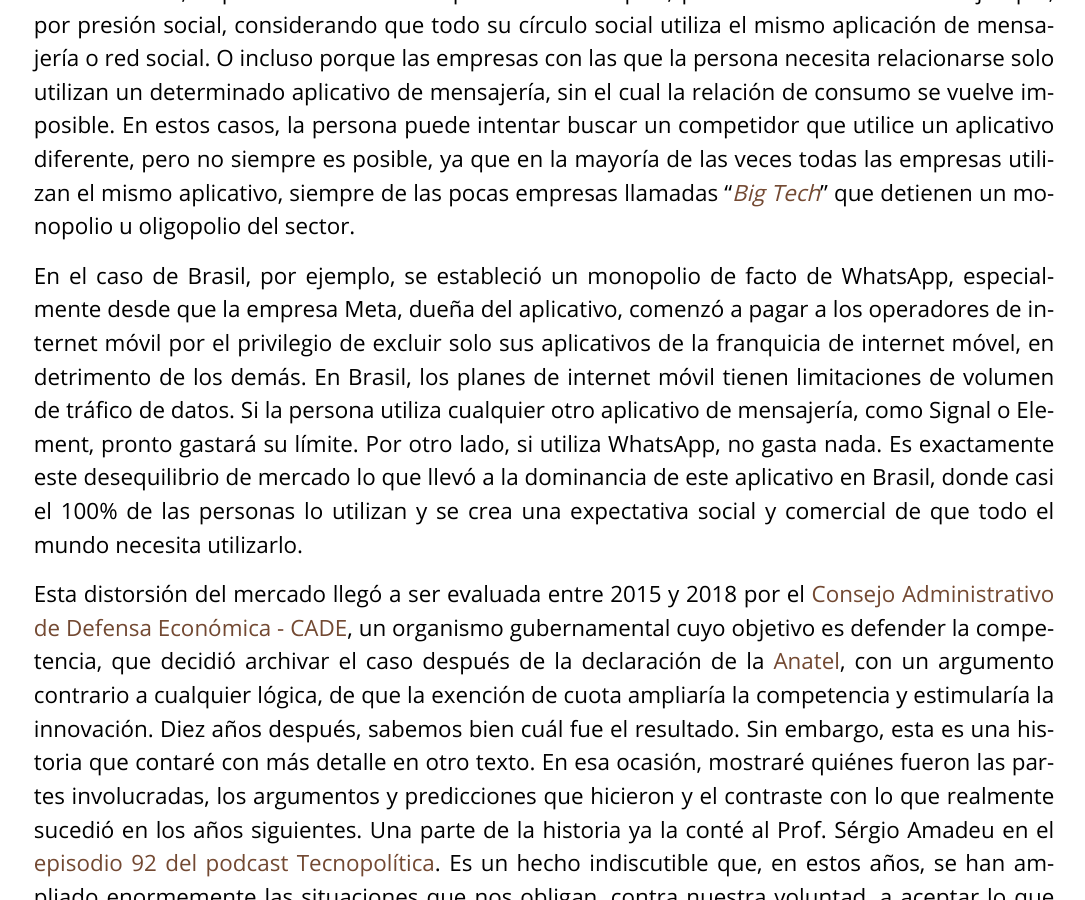
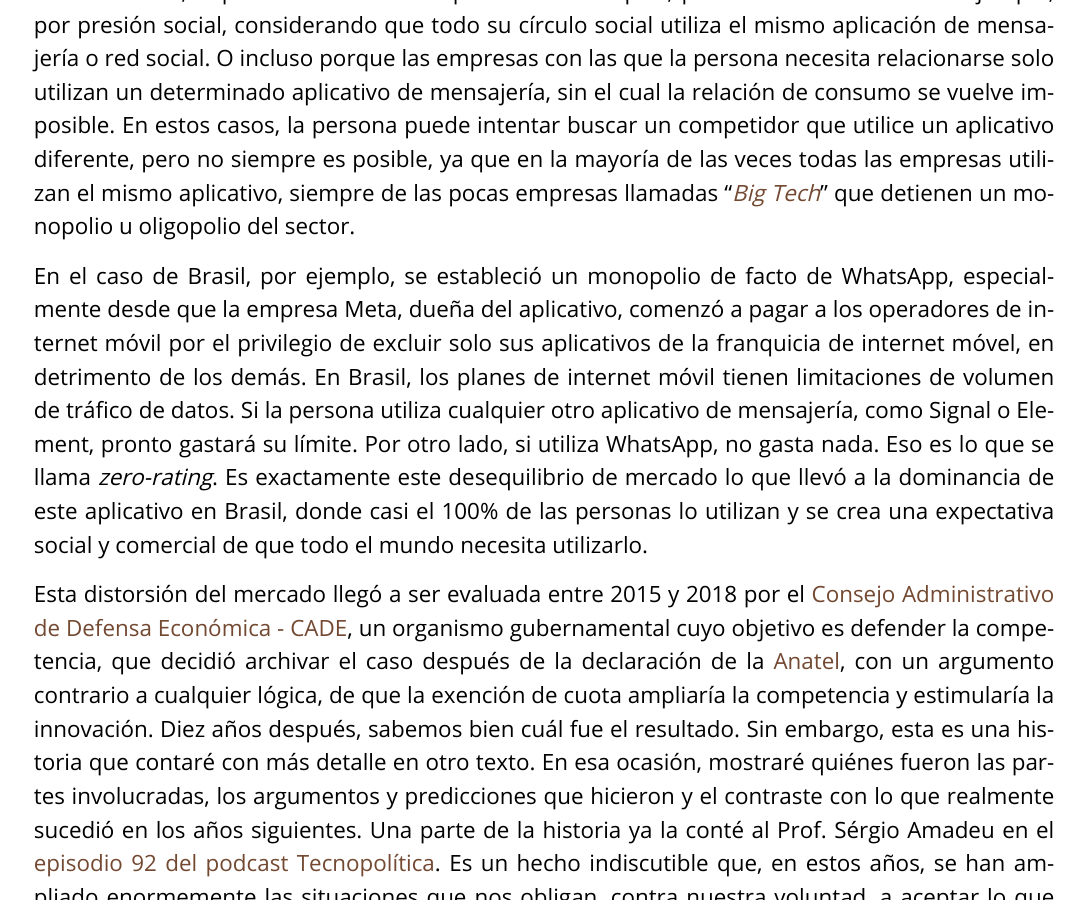
Before and after one commit to augusto-herrmann/augusto-herrmann.github.io, a Jekyll site: the page built from _posts/2025-04-27-aceptar-bajo-coaccion-no-es-consentimiento-como-el-estado-contribuye-a-sometermos-a-las-big-tech.md, in a window 1280 px wide and 900 px high, scrolled down 845 px. Shown: the whole window, without its empty margins (96-1181 px from the left). Built offline with Jekyll 4.4.1, drawn with Linux system fonts in a browser that asks for light colours.

Commit message:
Add mention to the term "zero rating"

```diff
--- a/_posts/2025-04-27-aceptar-bajo-coaccion-no-es-consentimiento-como-el-estado-contribuye-a-sometermos-a-las-big-tech.md
+++ b/_posts/2025-04-27-aceptar-bajo-coaccion-no-es-consentimiento-como-el-estado-contribuye-a-sometermos-a-las-big-tech.md
@@ -7,7 +7,7 @@
 lang: es
 ref: 2025-04-27-agreeing-under-coercion-is-not-consent-how-the-state-does-contribute-to-subjugate-us-to-big-tech
 category: [es, blog]
-tags: [datos personales, big tech, términos de servicio, aplicaciones]
+tags: [datos personales, big tech, zero rating, términos de servicio, aplicaciones]
 cover: /assets/images/2025/04/cytonn-photography-GJao3ZTX9gU-unsplash.jpg
 snippet-image: /assets/images/2025/04/cytonn-photography-GJao3ZTX9gU-unsplash.jpg
 desc: >-
@@ -54,10 +54,11 @@
 demás. En Brasil, los planes de internet móvil tienen limitaciones de volumen
 de tráfico de datos. Si la persona utiliza cualquier otro aplicativo de
 mensajería, como Signal o Element, pronto gastará su límite. Por otro lado,
-si utiliza WhatsApp, no gasta nada. Es exactamente este desequilibrio de mercado
-lo que llevó a la dominancia de este aplicativo en Brasil, donde casi el 100%
-de las personas lo utilizan y se crea una expectativa social y comercial de
-que todo el mundo necesita utilizarlo.
+si utiliza WhatsApp, no gasta nada. Eso es lo que se llama *zero-rating*.
+Es exactamente este desequilibrio de mercado lo que llevó a la dominancia
+de este aplicativo en Brasil, donde casi el 100% de las personas lo
+utilizan y se crea una expectativa social y comercial de que todo el
+mundo necesita utilizarlo.
 
 Esta distorsión del mercado llegó a ser evaluada entre 2015 y 2018 por
 el [Consejo Administrativo de Defensa Económica - CADE](https://www.gov.br/cade/pt-br),
```
Also changed, not shown: _posts/2025-04-27-agreeing-under-coercion-is-not-consent-how-the-state-does-contribute-to-subjugate-us-to-big-tech.md (+5 -5 lines), _posts/2025-04-27-concordar-sob-coercao-nao-e-consentimento-como-estado-contribui-para-nos-subjugar-as-big-tech.md (+5 -5 lines), _posts/2025-04-27-unter-zwang-zu-akzeptieren-ist-keine-zustimmung-wie-der-staat-dazu-beitraegt-uns-big-tech-zu-unterwerfen.md (+6 -5 lines).
